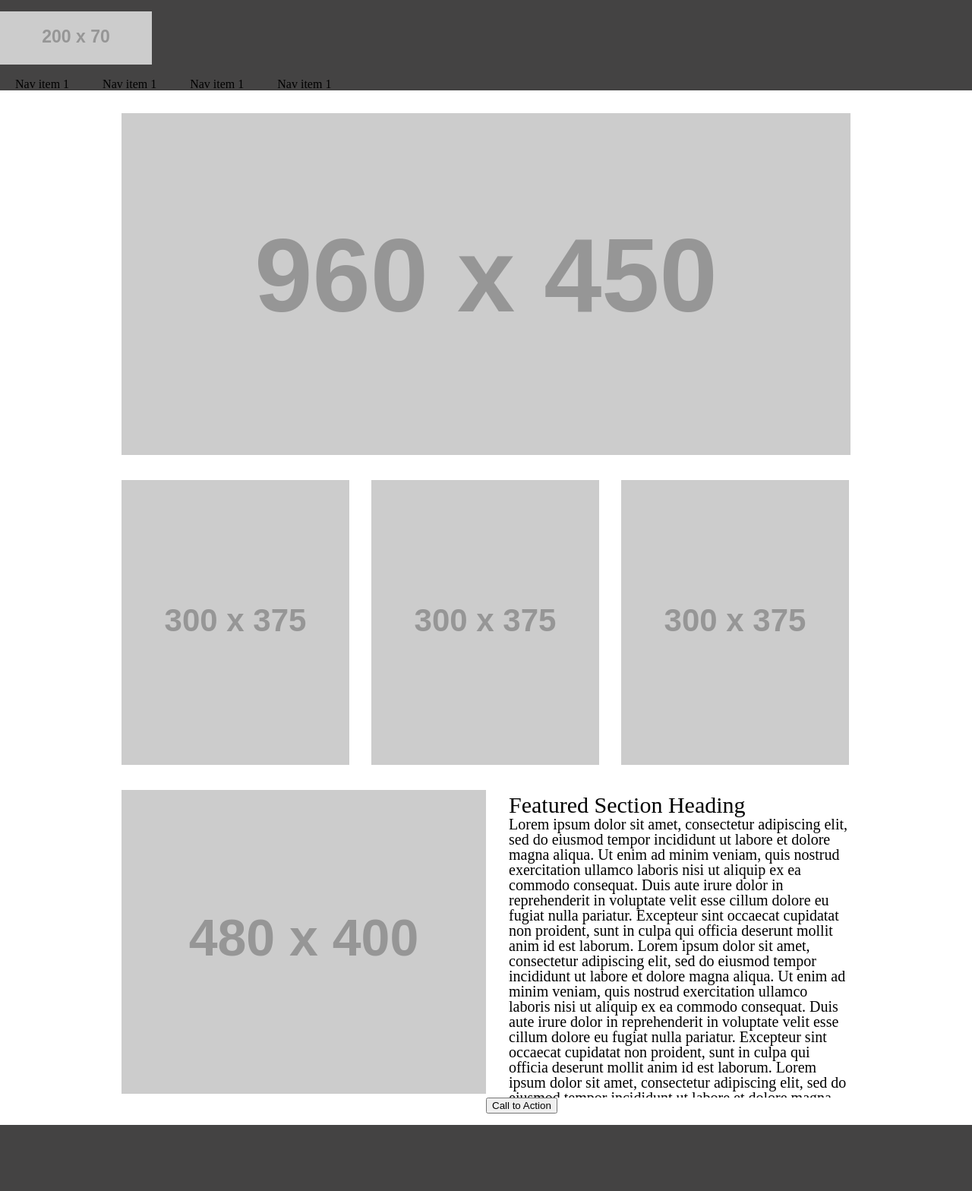
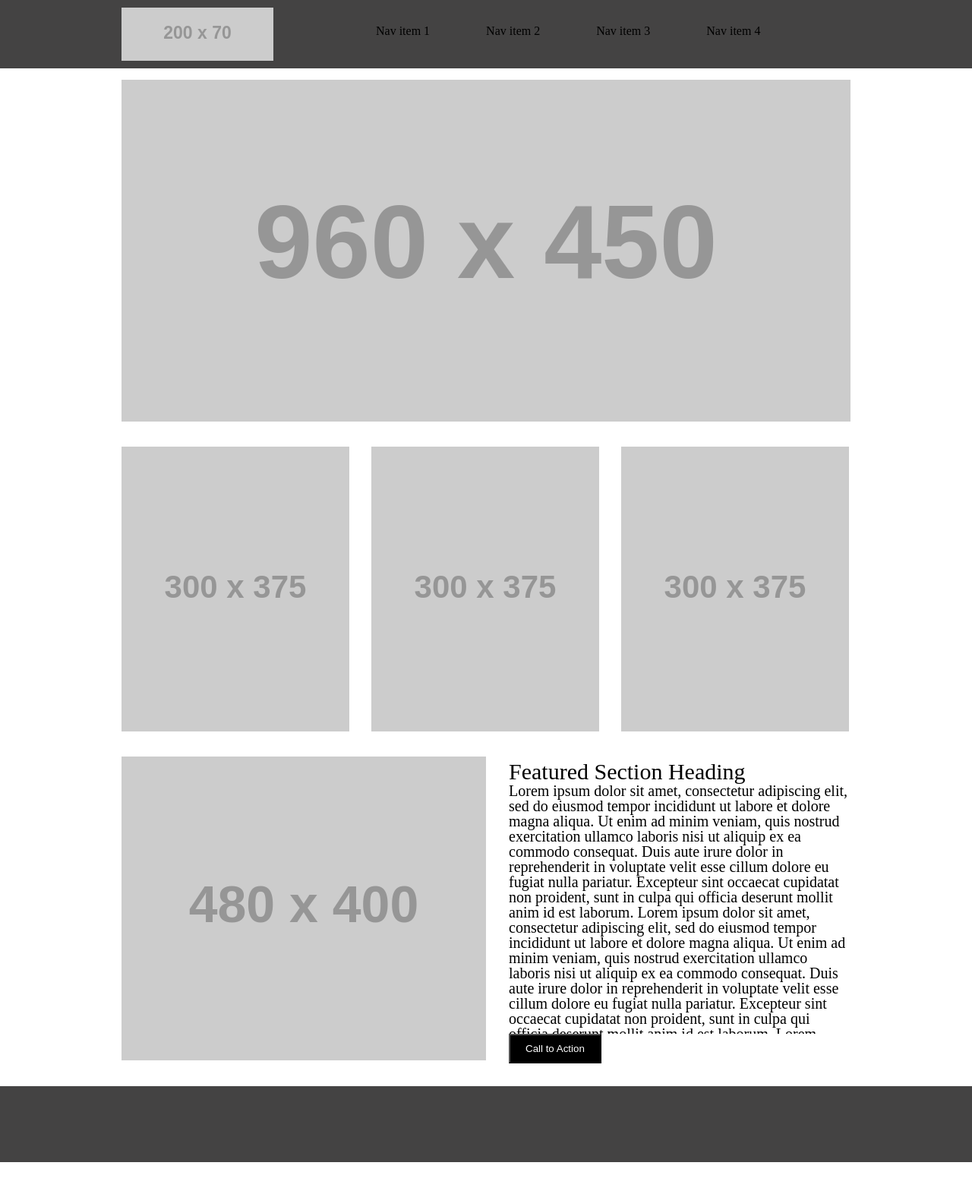
Before and after one commit to luluse/wirefame-exercise, a plain HTML site: page index.html in a window 1280 px wide. Shown: the whole page at 76% size. After the commit the page ends 1530 px from the top, so only its background shows below. Drawn offline with Linux system fonts and the light colour scheme; placeholder pictures from the web are drawn by us.

Commit message:
style nav bar

```diff
--- a/css/style.css
+++ b/css/style.css
@@ -1,20 +1,34 @@
 main {
   width: 960px;
-  margin: 0 auto;
+  margin: auto;
 }
+
 header{
   background-color: rgb(68, 67, 67);
-  margin-bottom: 15px;
+  align-items: center;
+  height: 50px;
+  vertical-align: middle;
+  padding-top: 40px;
+  text-align: justify;
 }
-/* .header{
+
+#header{
   width: 960px;
-  align-content: center;
-} */
+  margin-left: auto;
+  margin-right: auto;
+}
+
+#logo{
+position: relative;
+bottom: 45px;
+}
 
 li{
-  display: inline;
-  padding: 20px;
-  align-content: center;
+  display: inline-block;
+  position: relative;
+  bottom: 145px;
+  left: 300px;
+  padding: 35px;
 }
 
 img {
@@ -26,26 +40,38 @@ img {
   margin-right: 25px;
 }
 
-#paragraph{
-  overflow: scroll;
-  height: 400px;
-  padding-left: 30px;
-  margin-top: 20px;
-}
-
 h3{
-font-size: 30px;
+  font-size: 30px;
 }
 
 footer{
   height: 100px;
   background-color: rgb(68, 67, 67);
-  margin-top: 15px;
 }
 
 #thirdRow{
   float: left;
 }
+
 p{
   font-size: 20px;
 }
+
+#paragraph{
+  overflow: scroll;
+  height: 360px;
+  padding-left: 30px;
+  margin-top: 20px;
+}
+
+button{
+  padding: 10px 20px 10px 20px;
+  margin-left: 30px;
+  margin-bottom: 30px;
+  background-color: black;
+  color: white;
+}
+button:hover{
+  transition: 350ms;
+  background-color: pink;
+}
--- a/index.html
+++ b/index.html
@@ -5,40 +5,45 @@
   <link href="css/reset.css" type="text/css" rel="stylesheet" />
   <link href="css/style.css" type="text/css" rel="stylesheet" />
 </head>
+
 <body>
   <header>
     <section id="header">
-    <img src="https://via.placeholder.com/200x70" alt="" title="" />
+    <img  id="logo" src="https://via.placeholder.com/200x70" alt="logo" title="logo" />
     <nav>
       <ul>
         <li> Nav item 1</li>
-        <li> Nav item 1</li>
-        <li> Nav item 1</li>
-        <li> Nav item 1</li>
+        <li> Nav item 2</li>
+        <li> Nav item 3</li>
+        <li> Nav item 4</li>
       </ul>
     </nav>
     </section>
   </header>
 
   <main>
-    <img src="https://via.placeholder.com/960x450" alt="" title="" />
+    <img src="https://via.placeholder.com/960x450" alt="hero image" title="here image" />
 
     <section>
-    <img src="https://via.placeholder.com/300x375" alt="" title="" />
-    <img id="middlerow" src="https://via.placeholder.com/300x375" alt="" title="" />
-    <img src="https://via.placeholder.com/300x375" alt="" title="" />
+      <img src="https://via.placeholder.com/300x375" alt="sub banner" title="sub banner" />
+      <img id="middlerow" src="https://via.placeholder.com/300x375" alt="sub banner" title="sub banner" />
+      <img src="https://via.placeholder.com/300x375" alt="sub banner" title="sub banner" />
     </section>
 
 
-    <img id="thirdRow" src="https://via.placeholder.com/480x400" alt="" title="" />
+    <img id="thirdRow" src="https://via.placeholder.com/480x400" alt="featured section banner" title="featured section banner" />
 
-    <div id="paragraph">
-    <h3>Featured Section Heading</h3>
-    <p>Lorem ipsum dolor sit amet, consectetur adipiscing elit, sed do eiusmod tempor incididunt ut labore et dolore magna aliqua. Ut enim ad minim veniam, quis nostrud exercitation ullamco laboris nisi ut aliquip ex ea commodo consequat. Duis aute irure dolor in reprehenderit in voluptate velit esse cillum dolore eu fugiat nulla pariatur. Excepteur sint occaecat cupidatat non proident, sunt in culpa qui officia deserunt mollit anim id est laborum. Lorem ipsum dolor sit amet, consectetur adipiscing elit, sed do eiusmod tempor incididunt ut labore et dolore magna aliqua. Ut enim ad minim veniam, quis nostrud exercitation ullamco laboris nisi ut aliquip ex ea commodo consequat. Duis aute irure dolor in reprehenderit in voluptate velit esse cillum dolore eu fugiat nulla pariatur. Excepteur sint occaecat cupidatat non proident, sunt in culpa qui officia deserunt mollit anim id est laborum. Lorem ipsum dolor sit amet, consectetur adipiscing elit, sed do eiusmod tempor incididunt ut labore et dolore magna aliqua. Ut enim ad minim veniam, quis nostrud exercitation ullamco laboris nisi ut aliquip ex ea commodo consequat. Duis aute irure dolor in reprehenderit in voluptate velit esse cillum dolore eu fugiat nulla pariatur. Excepteur sint occaecat cupidatat non proident, sunt in culpa qui officia deserunt mollit anim id est laborum.</p>
-  </div>
-  <button type="button">Call to Action</button>
+    <section id="blockParagraph">
+      <div id="paragraph">
+        <h3>Featured Section Heading</h3>
+        <p>Lorem ipsum dolor sit amet, consectetur adipiscing elit, sed do eiusmod tempor incididunt ut labore et dolore magna aliqua. Ut enim ad minim veniam, quis nostrud exercitation ullamco laboris nisi ut aliquip ex ea commodo consequat. Duis aute irure dolor in reprehenderit in voluptate velit esse cillum dolore eu fugiat nulla pariatur. Excepteur sint occaecat cupidatat non proident, sunt in culpa qui officia deserunt mollit anim id est laborum. Lorem ipsum dolor sit amet, consectetur adipiscing elit, sed do eiusmod tempor incididunt ut labore et dolore magna aliqua. Ut enim ad minim veniam, quis nostrud exercitation ullamco laboris nisi ut aliquip ex ea commodo consequat. Duis aute irure dolor in reprehenderit in voluptate velit esse cillum dolore eu fugiat nulla pariatur. Excepteur sint occaecat cupidatat non proident, sunt in culpa qui officia deserunt mollit anim id est laborum. Lorem ipsum dolor sit amet, consectetur adipiscing elit, sed do eiusmod tempor incididunt ut labore et dolore magna aliqua. Ut enim ad minim veniam, quis nostrud exercitation ullamco laboris nisi ut aliquip ex ea commodo consequat. Duis aute irure dolor in reprehenderit in voluptate velit esse cillum dolore eu fugiat nulla pariatur. Excepteur sint occaecat cupidatat non proident, sunt in culpa qui officia deserunt mollit anim id est laborum.</p>
+      </div>
+
+      <button type="button">Call to Action</button>
+    </section>
 
   </main>
+
   <footer></footer>
 
 </body>
```
